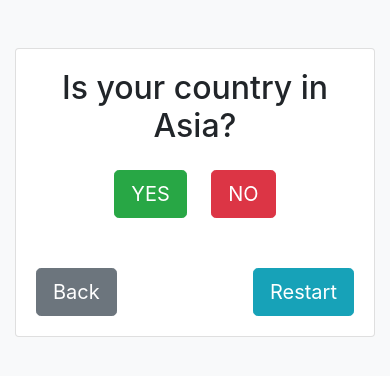
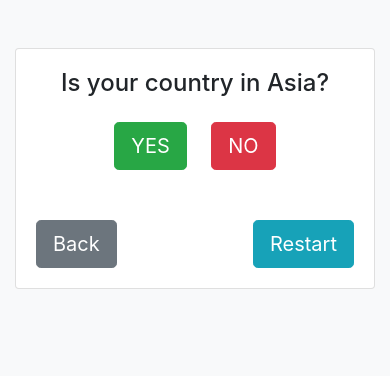
Before and after one commit to Storm-fyre/WorldWiz, a plain HTML site: page docs/index.html in a window 390 px wide. Both pictures are taken after a click on the button "Start Game". Drawn offline with nearby package versions, Linux system fonts and the light colour scheme.

Commit message:
Update index.html

```diff
--- a/docs/index.html
+++ b/docs/index.html
@@ -17,6 +17,15 @@
             justify-content: space-between;
             margin-top: 50px;
         }
+        /* Custom styles for question text to make it less imposing */
+        #question-text {
+            font-size: 2rem; /* A bit smaller than default h2 for larger screens */
+        }
+        @media (max-width: 767.98px) { /* Applies to screens smaller than 768px (common mobile breakpoint) */
+            #question-text {
+                font-size: 1.5rem; /* Even smaller for mobile devices */
+            }
+        }
     </style>
 </head>
 <body class="container mt-5">
@@ -28,6 +37,7 @@
         <div class="mt-4">
             <button id="start-btn" class="btn btn-primary btn-lg">Start Game</button>
         </div>
+        <!-- Creator contact added below the start button -->
         <p class="mt-4">Creator contact: rakshann.t@gmail.com</p>
     </div>
 
@@ -272,5 +282,4 @@
         window.addEventListener('load', initializeGame);
     </script>
 </body>
-
 </html>
```
